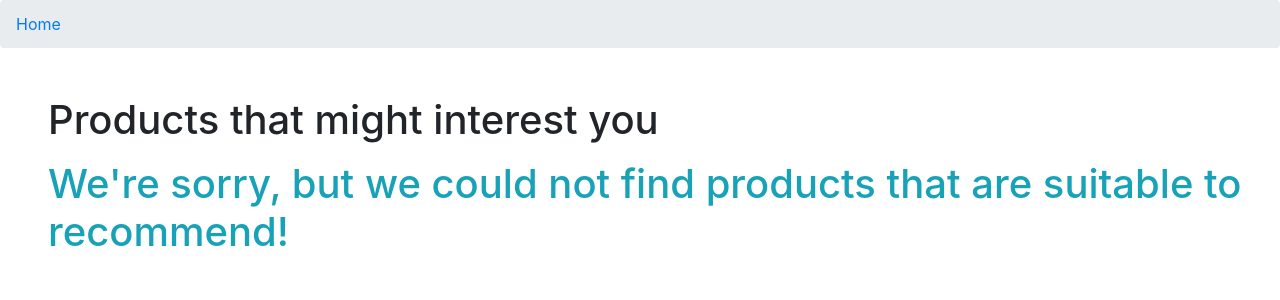
After one commit to ericXin95616/COMS4111_Proj1, a Flask app: template webserver/templates/recommend.html in a window 1280 px wide. The commit adds this page. Shown: the top 300 px of the page. Run offline with Flask 2, Linux system fonts and the light colour scheme; the template is opened without the code that fills it, so the values that code supplies are empty; parts of the project's set-up code (start-up, migrations or seed data) failed here and were passed over; some libraries are stand-ins or nearby versions.

Commit message:
Features Implemented Problem * Fix recommendation * Add logout function * Fix buy function Solution Note * Test in local. Seems good!

```diff
--- a/webserver/server.py
+++ b/webserver/server.py
@@ -16,6 +16,7 @@ from flask import Flask, request, render_template, g, redirect, Response, url_fo
 from flask_session import Session
 from forms import *
 from models import *
+import random
 
 tmpl_dir = os.path.join(os.path.dirname(os.path.abspath(__file__)), 'templates')
 app = Flask(__name__, template_folder=tmpl_dir)
@@ -181,6 +182,12 @@ def login():
     if request.method == 'POST' and loginForm.validate():
         return redirect('/home')
     return render_template("login.html", form=loginForm)
+
+
+@app.route('/logout', methods=['GET'])
+def logout():
+    session["user_id"] = None
+    return redirect('/login')
 
 
 @app.route('/home', methods=['GET', 'POST'])
@@ -395,7 +402,7 @@ def buy_product(id):
         # if buy table already had such tuple
         flash("You already bought %s and you cannot buy it again" % product.name)
         return redirect(url_for('product_details', id=id))
-        flash("You just bought %s" % product.name)
+    flash("You just bought %s" % product.name)
     return redirect(url_for('product_details', id=id))
 
 
@@ -450,47 +457,34 @@ def seller_details(id):
     return render_template('seller.html', **context)
 
 
-@app.route('/recommendation',methods=['GET', 'POST'])
-def recommendation():
-    category = g.user.get_most_wanted()
+@app.route('/recommend', methods=['GET'])
+def recommend():
+    categories = g.user.get_most_wanted()
+    if not categories:
+        context = dict(user=g.user, products=[])
+        return render_template('recommend.html', **context)
     products = []
+    i = random.randint(0, len(categories) - 1)
+    category = categories[i]
+    cursor = g.conn.execute(
+        "SELECT * FROM product_own p, belongs_to b WHERE p.product_id=b.product_id and b.category_id=%s",
+        category,
+    )
+    for result in cursor:
+        user = Users(result[4])
+        p = Products(
+            id=result[0],
+            name=result[1],
+            price=result[2],
+            description=result[3],
+            owner=user,
+            comment_obj=result[5]
+        )
+        if p.get_rating() >= 3.5:
+            products.append(p)
 
-    for p in product_own:
-        for c in category:
-            if p.category_id == c.category_id:
-                user = Users(result[4])
-                products.append(Products(
-                id=result[0],
-                name=result[1],
-                price=result[2],
-                description=result[3],
-                owner=user,
-                comment_obj=result[5]
-        ))
-
-    searchForm = SearchForm(request.form)
-    cursor = g.conn.execute(
-        "SELECT category_id, category_name FROM category"
-    )
-
-    if request.method == 'POST' and searchForm.validate():
-        # filter out rows that not meet this search condition
-        #CASE INSENSITIVE SEARCH
-        searchtxt = searchForm.text.data.casefold()
-        category = searchForm.category.data
-        update = []
-        for prod in products:
-            if category == 'All' and searchtxt in prod.name.casefold():
-                update.append(prod)
-            elif category != 'All' and int(category) in prod.categories and searchtxt in prod.name.casefold():
-                update.append(prod)
-        products = update
-
-        context = dict(user=g.user, form=searchForm, products=products)
-        return render_template("recommendation.html", **context)
-
-
-
+    context = dict(user=g.user, products=products)
+    return render_template('recommend.html', **context)
 
 
 if __name__ == "__main__":
--- a/webserver/templates/home.html
+++ b/webserver/templates/home.html
@@ -11,7 +11,9 @@
     <h1>Hello, {{ user }}</h1>
     <a href="/wishlist" class="ml-3">My Wishlist</a>
     <a href="/orders" class="ml-3">My Orders</a>
+    <a href="/recommend" class="ml-3">Recommend List</a>
     <a href="/sell" class="ml-3">Sell</a>
+    <a href="/logout" class="ml-auto mr-5">Log out</a>
 </div>
 <div class="mt-3 d-flex flex-row align-items-center justify-content-center">
     {% from "_renderhelpers.html" import render_field %}
--- /dev/null
+++ b/webserver/templates/recommend.html
@@ -0,0 +1,27 @@
+<!DOCTYPE html>
+<html lang="en">
+<head>
+    <meta charset="UTF-8">
+    <title>Recommendation List</title>
+    <meta name="viewport" content="width=device-width, initial-scale=1.0">
+    <link href="static/css/bootstrap.min.css" rel="stylesheet" media="screen">
+</head>
+<body>
+<nav aria-label="breadcrumb">
+    <ol class="breadcrumb">
+      <li class="breadcrumb-item"><a href="/home">Home</a></li>
+    </ol>
+</nav>
+<div class="mt-5 ml-5">
+    <div><h1>Products that might interest you</h1></div>
+    <div class="mt-3 d-flex justify-content-center" style="width: 100%">
+        {% if products %}
+            {% from "_renderhelpers.html" import render_products %}
+            {{ render_products(products) }}
+        {% else %}
+            <h1 class="text-info">We're sorry, but we could not find products that are suitable to recommend!</h1>
+        {% endif %}
+    </div>
+</div>
+</body>
+</html>
```
Also changed, not shown: webserver/models.py (+11 -5 lines).
